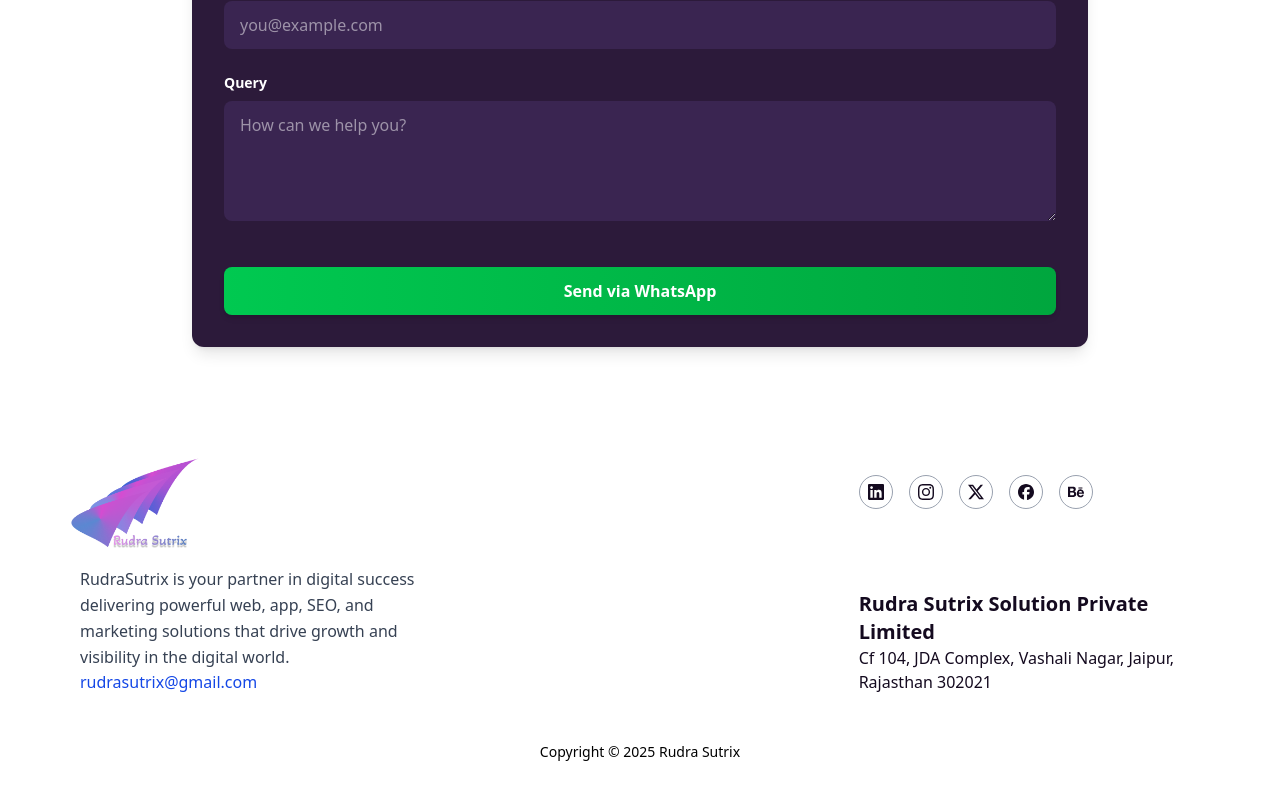
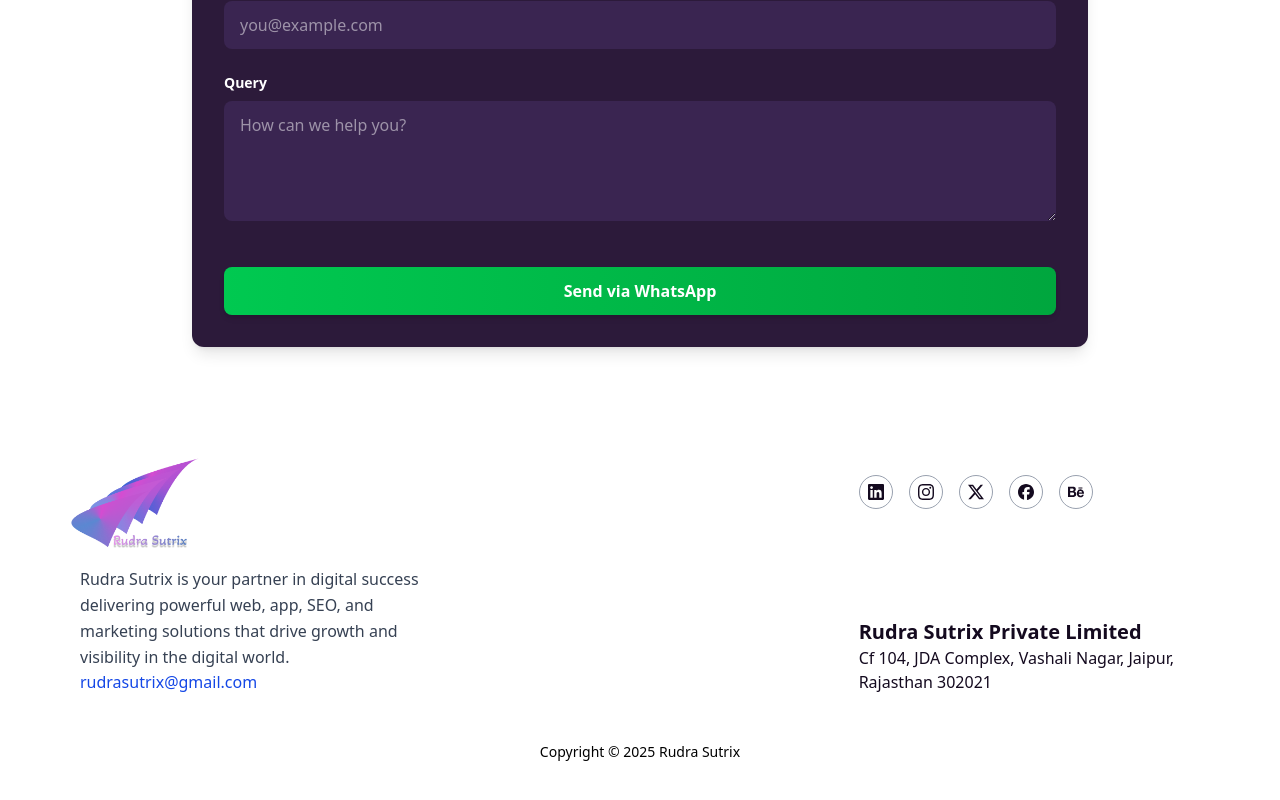
Before and after one commit to Govinda-030303/rudrasutirx, a React (Vite) app: page / in a window 1280 px wide. Shown: the part 5142-5942 px from the top of the page. Built offline with nearby package versions, Linux system fonts and the light colour scheme.

Commit message:
footer change

```diff
--- a/src/components/main-sections/footer/Footer.jsx
+++ b/src/components/main-sections/footer/Footer.jsx
@@ -27,7 +27,7 @@
           </h1>
 
           <p className="mt-6 text-gray-700 leading-relaxed">
-            RudraSutrix is your partner in digital success delivering powerful web, app, SEO, and marketing solutions that drive growth and visibility in the digital world.
+            Rudra Sutrix is your partner in digital success delivering powerful web, app, SEO, and marketing solutions that drive growth and visibility in the digital world.
           </p>
           <p className="text-blue-700">rudrasutrix@gmail.com</p>
         </div>
@@ -86,7 +86,7 @@
             </a>
           </div>
           <div>
-            <p className="text-xl font-semibold">Rudra Sutrix  Solution Private Limited</p>
+            <p className="text-xl font-semibold">Rudra Sutrix Private Limited</p>
 
             <p>
               Cf 104, JDA Complex, Vashali Nagar, Jaipur, Rajasthan 302021
```
